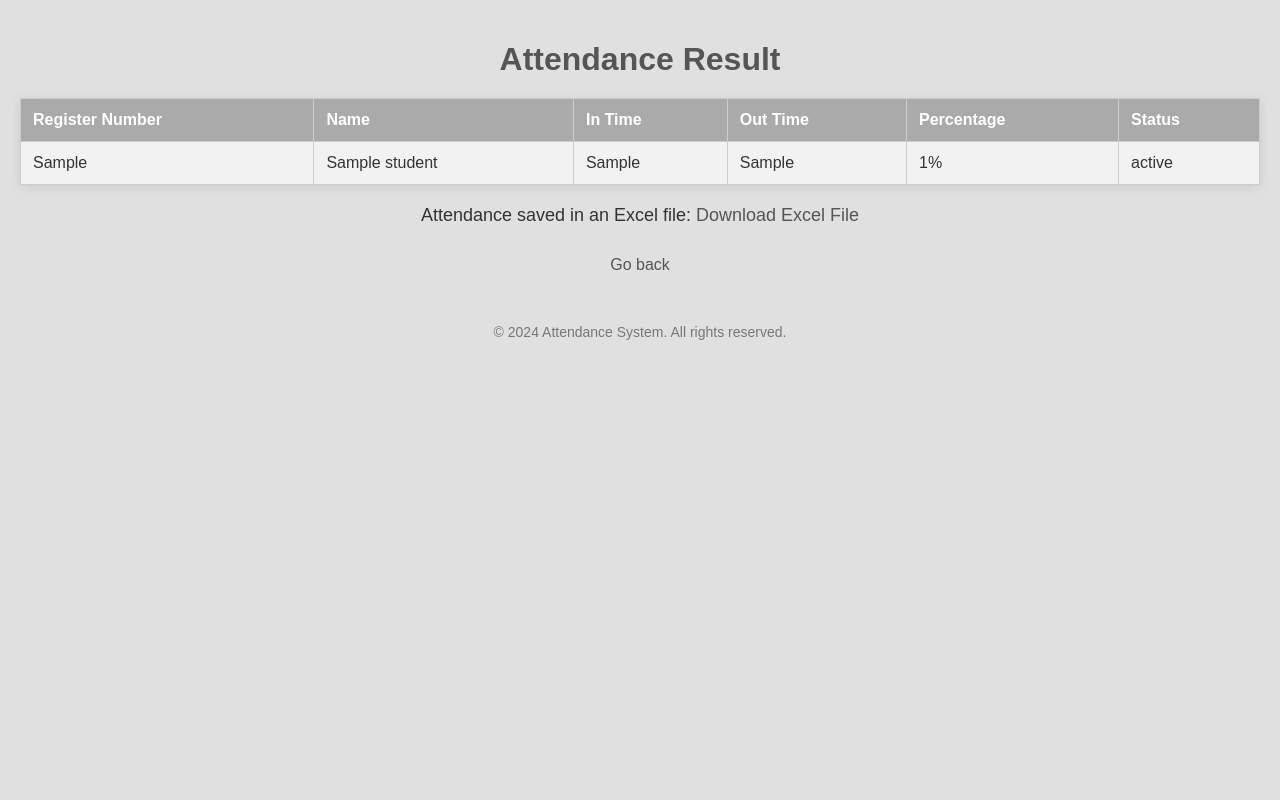
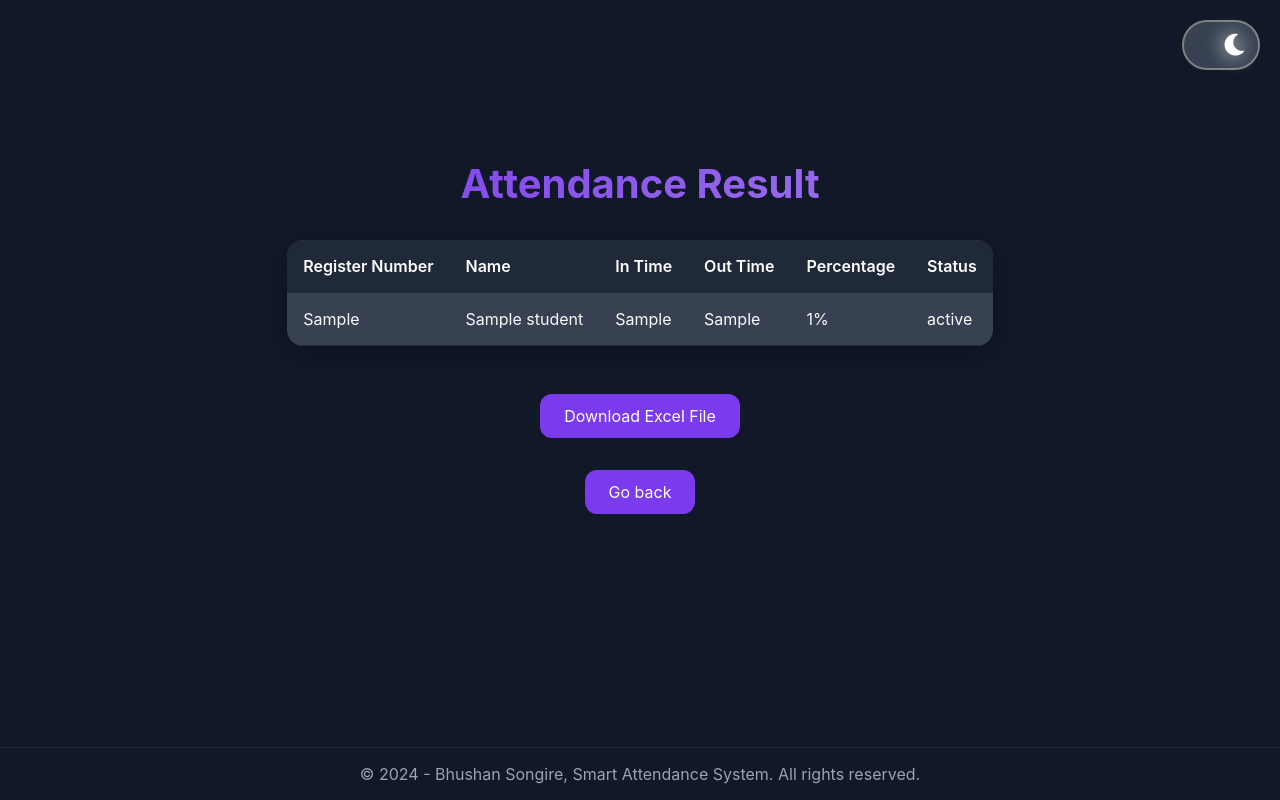
Before and after one commit to Bbs1412/SmartAttendanceSystem, a Flask app: template Templates/results.html in a window 1280 px wide. Run offline with Flask 3, Linux system fonts and the light colour scheme; the template is opened without the code that fills it: most values are stand-ins (such as "Sample title", 1, 10 or a date in 2020); parts of the project's set-up code (start-up, migrations or seed data) failed here and were passed over.

Commit message:
Add theme switch functionality and move styling to separate sheet

```diff
--- a/Templates/results.html
+++ b/Templates/results.html
@@ -6,95 +6,22 @@
     <meta name="viewport" content="width=device-width, initial-scale=1.0">
     <link rel="icon" href="/assets/infinity.ico" type="image/x-icon">
     <title>Attendance Result</title>
-
-    <style>
-        body {
-            font-family: Arial, sans-serif;
-            background-color: #e0e0e0;
-            color: #333;
-            margin: 0;
-            padding: 20px;
-        }
-
-        h1 {
-            text-align: center;
-            color: #555;
-            margin-bottom: 20px;
-        }
-
-        table {
-            width: 100%;
-            border-collapse: collapse;
-            margin: 20px 0;
-            box-shadow: 0 2px 10px rgba(0, 0, 0, 0.1);
-            background-color: #fff;
-        }
-
-        table,
-        th,
-        td {
-            border: 1px solid #ccc;
-        }
-
-        th,
-        td {
-            padding: 12px;
-            text-align: left;
-        }
-
-        th {
-            background-color: #aaa;
-            color: white;
-        }
-
-        tr:nth-child(even) {
-            background-color: #f2f2f2;
-        }
-
-        tr:hover {
-            background-color: #d0d0d0;
-        }
-
-        a {
-            color: #555;
-            text-decoration: none;
-        }
-
-        a:hover {
-            text-decoration: underline;
-        }
-
-        .download-link {
-            display: block;
-            text-align: center;
-            margin: 20px 0;
-            font-size: 18px;
-        }
-
-        .back-link {
-            text-align: center;
-            margin-top: 30px;
-        }
-
-        footer {
-            text-align: center;
-            margin-top: 50px;
-            font-size: 14px;
-            color: #777;
-        }
-
-        img {
-            max-width: 100%;
-            height: auto;
-            display: block;
-            margin: 0 auto;
-        }
-    </style>
+    <link rel="stylesheet" href="https://cdnjs.cloudflare.com/ajax/libs/font-awesome/6.0.0/css/all.min.css">
+    <link rel="stylesheet" href="assets/res_style.css">
 
 </head>
 
 <body>
+    <input type="checkbox" id="switch-button">
+    <label for="switch-button">
+        <i class="fas fa-sun"></i>
+        <i class="fas fa-moon"></i>
+    </label>
+
+    <div class="results-container">
+        <div class="results-header">
             <h1>Attendance Result</h1>
+        </div>
 
         <table>
             <tr>
@@ -116,35 +43,32 @@
             </tr>
             {% endfor %}
         </table>
+
         <div class="download-link">
-        Attendance saved in an Excel file: <a href="/download">Download Excel File</a>
+            <a href="/download">Download Excel File</a>
         </div>
         <div class="back-link">
             <a href="/">Go back</a>
         </div>
 
         <footer>
-        <p>&copy; 2024 Attendance System. All rights reserved.</p>
+            <p>&copy; 2024 - Bhushan Songire, Smart Attendance System. All rights reserved.</p>
+
+            <!-- <p>&copy; 2024 Bhushan Songire, Attendance System. All rights reserved.</p> -->
         </footer>
+    </div>
+
 
     <script>
-        result_object = "/assets/results.json";
+        // Theme switch functionality:
+        const themeSwitch = document.getElementById('switch-button');
 
-        fetch('/assets/results.json', {
-            method: 'GET',
-        }).then(response => {
-            if (!response.ok) {
-                throw new Error('Network response was not ok');
+        themeSwitch.addEventListener('change', () => {
+            if (themeSwitch.checked) {
+                document.documentElement.setAttribute('data-theme', 'light');
+            } else {
+                document.documentElement.removeAttribute('data-theme');
             }
-            console.log('JS: Got the main results sheet.');
-            return response.json();
-        })
-            .then(data => {
-                result_object = data;
-                console.log(result_object);
-            })
-            .catch(error => {
-                console.error('There was a problem with the fetch operation:', error);
         });
     </script>
 </body>
--- /dev/null
+++ b/assets/res_style.css
@@ -0,0 +1,300 @@
+/* ===================================================================================== */
+/* Main body formatting */
+/* ===================================================================================== */
+
+
+:root {
+    --primary-color: #7C3AED;
+    --success-color: #10B981;
+    --danger-color: #EF4444;
+    --text-primary: #F9FAFB;
+    --text-secondary: #9CA3AF;
+    --bg-primary: #111827;
+    --bg-secondary: #1F2937;
+    --card-bg: #374151;
+    --shadow-color: rgba(0, 0, 0, 0.25);
+    --table-header-bg: #1F2937;
+    /* --table-header-bg: #1F2937; */
+}
+
+[data-theme="light"] {
+    --primary-color: #6D28D9;
+    --success-color: #059669;
+    --danger-color: #DC2626;
+    --text-primary: #111827;
+    --text-secondary: #4B5563;
+    --bg-primary: #F9FAFB;
+    --bg-secondary: #F3F4F6;
+    --card-bg: #FFFFFF;
+    --shadow-color: rgba(0, 0, 0, 0.1);
+    --table-header-bg: #8e939b;
+}
+
+
+* {
+    margin: 0;
+    padding: 0;
+    box-sizing: border-box;
+    /* font-family: 'Arial', sans-serif; */
+    font-family: 'Inter', sans-serif;
+}
+
+body {
+    margin: 0;
+    padding: 0;
+    background-color: var(--bg-primary);
+    color: var(--text-primary);
+    transition: all 0.3s ease;
+    min-height: 90vh;
+    display: flex;
+    align-items: center;
+
+}
+
+
+/* ===================================================================================== */
+/* Theme switch */
+/* ===================================================================================== */
+
+
+input[type="checkbox"] {
+    display: none;
+}
+
+label {
+    position: fixed;
+    top: 20px;
+    right: 20px;
+    border: 2px solid gray;
+    border-radius: 30px;
+    padding: 10px;
+    cursor: pointer;
+    z-index: 1000;
+    background: var(--card-bg);
+    /* background: var(--bg-secondary); */
+}
+
+
+.fa-sun {
+    color: orange;
+    font-size: 25px;
+    text-shadow: 0px 0px 20px orange;
+    transform: translateX(25px);
+    opacity: 0;
+    transition: 0.3s;
+}
+
+.fa-moon {
+    color: white;
+    font-size: 25px;
+    text-shadow: 0px 0px 20px white;
+    transform: translateX(0px);
+    opacity: 1;
+    transition: 0.3s;
+}
+
+#switch-button:checked~label .fa-sun {
+    opacity: 1;
+    transform: translateX(0px);
+}
+
+#switch-button:checked~label .fa-moon {
+    opacity: 0;
+    transform: translateX(-25px);
+}
+
+#switch-button:checked~.container {
+    background-color: #f4f4f9;
+    color: #333;
+}
+
+#switch-button:checked~.container .card {
+    background-color: #ffffff;
+}
+
+.container {
+    min-height: 100vh;
+    padding: 2rem;
+    display: grid;
+    place-items: center;
+}
+
+
+.theme-switch {
+    position: fixed;
+    top: 2rem;
+    right: 2rem;
+    z-index: 100;
+}
+
+.theme-switch button {
+    background: var(--card-bg);
+    border: none;
+    border-radius: 50%;
+    width: 3rem;
+    height: 3rem;
+    cursor: pointer;
+    display: grid;
+    place-items: center;
+    box-shadow: 0 4px 6px var(--shadow-color);
+    transition: transform 0.3s ease;
+}
+
+.theme-switch button:hover {
+    transform: scale(1.1);
+}
+
+.theme-switch img {
+    width: 1.5rem;
+    height: 1.5rem;
+}
+
+
+/* ===================================================================================== */
+/* Video box and placeholders */
+/* ===================================================================================== */
+
+.card {
+    background: var(--card-bg);
+    border-radius: 1.5rem;
+    padding: 2rem;
+    width: 100%;
+    max-width: 800px;
+    box-shadow: 0 8px 30px var(--shadow-color);
+}
+
+.card-header {
+    text-align: center;
+    margin-bottom: 2rem;
+}
+
+
+
+/* ===================================================================================== */
+/* New Additions */
+/* ===================================================================================== */
+
+
+.results-container {
+    padding: 2rem;
+    max-width: 1200px;
+    margin: 0 auto;
+}
+
+.results-header {
+    text-align: center;
+    margin-bottom: 2rem;
+}
+
+.results-header h1 {
+    font-size: 2.5rem;
+    margin-bottom: 0.5rem;
+    background: linear-gradient(135deg, var(--primary-color), #9F7AEA);
+    -webkit-background-clip: text;
+    background-clip: text;
+    -webkit-text-fill-color: transparent;
+}
+
+table {
+    width: 100%;
+    border-collapse: collapse;
+    margin: 20px 0;
+    box-shadow: 0 8px 30px var(--shadow-color);
+    background: var(--card-bg);
+    border-radius: 1rem;
+    overflow: hidden;
+}
+
+th,
+td {
+    padding: 1rem;
+    text-align: left;
+    border-bottom: 1px solid var(--bg-secondary);
+    color: var(--text-primary);
+}
+
+th {
+    background: var(--bg-secondary);
+    font-weight: 600;
+}
+
+tr:hover {
+    background: var(--bg-secondary);
+}
+
+.download-link {
+    text-align: center;
+    margin: 2rem 0;
+}
+
+.download-link a,
+.back-link a {
+    display: inline-block;
+    padding: 0.75rem 1.5rem;
+    border-radius: 0.75rem;
+    background: var(--primary-color);
+    color: white;
+    text-decoration: none;
+    transition: all 0.3s ease;
+}
+
+.download-link a:hover,
+.back-link a:hover {
+    transform: scale(1.05);
+}
+
+.back-link {
+    text-align: center;
+    margin-top: 2rem;
+}
+
+
+
+/* Update table header colors for both themes */
+th {
+    background: var(--table-header-bg);
+    color: white;
+    font-weight: 600;
+    transition: all 0.3s ease;
+}
+
+.results-container {
+    padding: 2rem;
+    max-width: 1200px;
+    margin: 0 auto;
+    padding-bottom: 5rem;
+}
+
+table {
+    width: 100%;
+    border-collapse: collapse;
+    margin: 20px 0;
+    box-shadow: 0 8px 30px var(--shadow-color);
+    background: var(--card-bg);
+    border-radius: 1rem;
+    overflow: hidden;
+    margin-bottom: 3rem;
+}
+
+.download-link a:hover,
+.back-link a:hover {
+    transform: scale(1.05);
+    box-shadow: 0 4px 15px var(--shadow-color);
+}
+
+
+/* ===================================================================================== */
+/* Footer */
+/* ===================================================================================== */
+
+footer {
+    text-align: center;
+    color: var(--text-secondary);
+    padding: 1rem;
+    position: fixed;
+    bottom: 0;
+    left: 0;
+    right: 0;
+    background: var(--bg-primary);
+    border-top: 1px solid var(--bg-secondary);
+}
```
Lines whose indentation alone changed are shown as unchanged.
